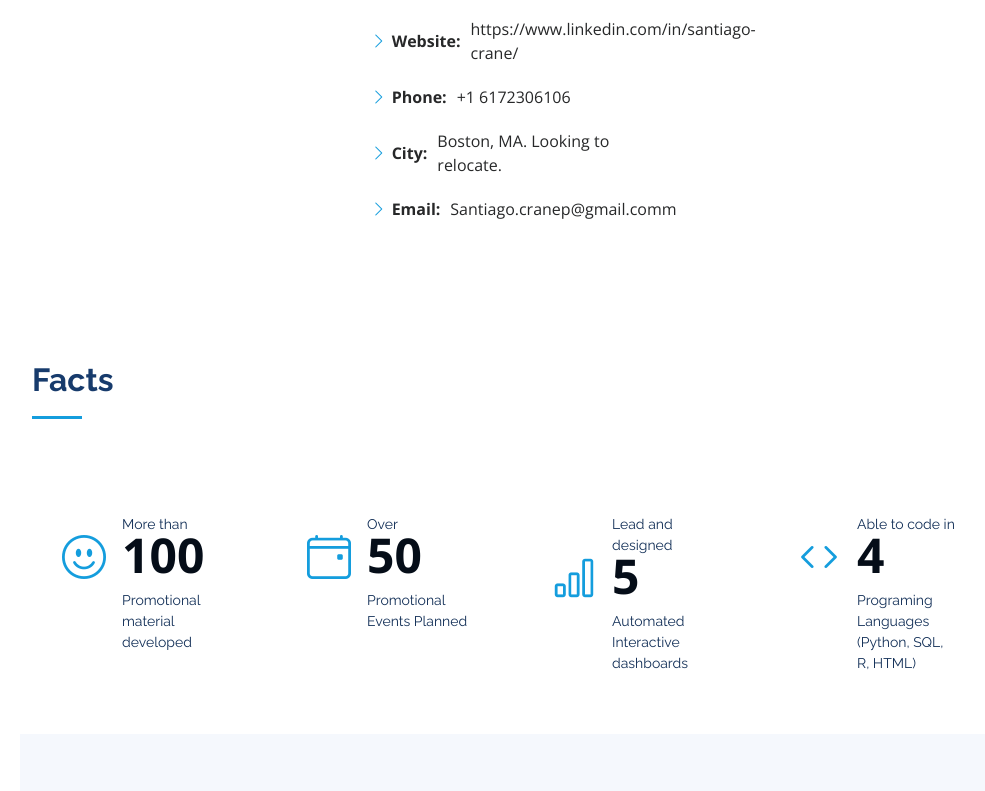
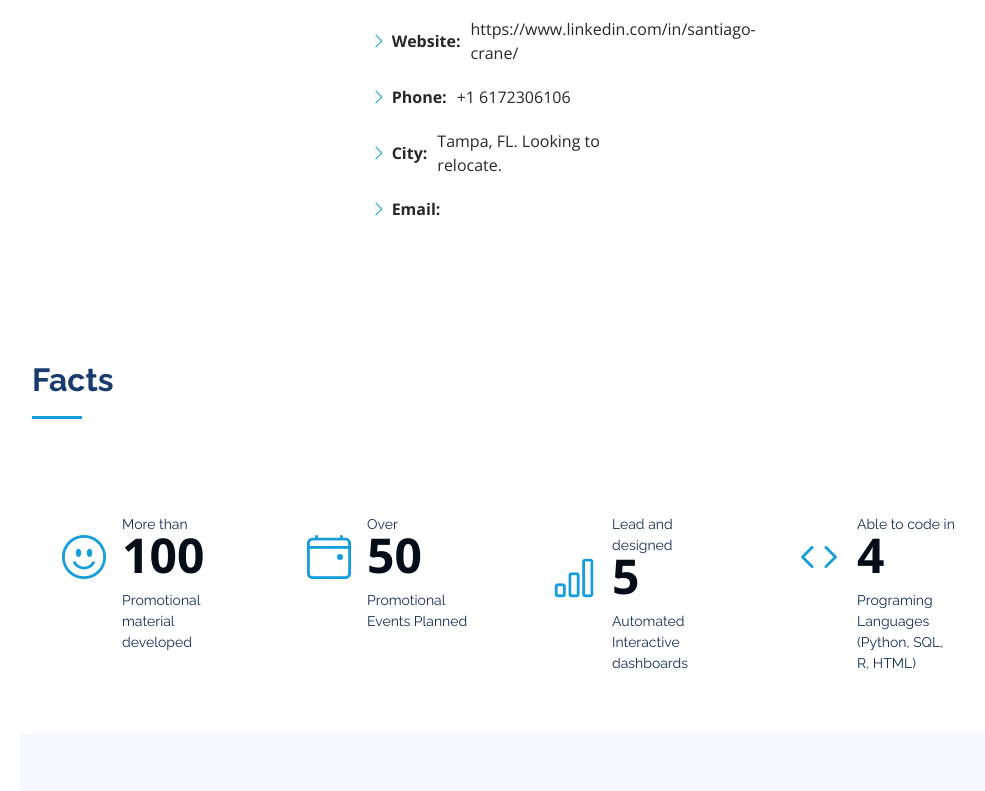
Before and after one commit to santiagocrane/santiago-crane, a plain HTML site: page index.html in a window 1280 px wide. Shown: the part 1422-2213 px from the top of the page, without its empty margins (280-1265 px from the left). Drawn offline with nearby package versions, Linux system fonts and the light colour scheme.

Commit message:
Update index.html

```diff
--- a/index.html
+++ b/index.html
@@ -106,8 +106,8 @@
                       <li><i class="bi bi-chevron-right"></i> <strong>Degree #2:</strong> <span>Master's in Business Analytics</span></li>
                       <li><i class="bi bi-chevron-right"></i> <strong>Website:</strong> <span>https://www.linkedin.com/in/santiago-crane/</span></li>
                       <li><i class="bi bi-chevron-right"></i> <strong>Phone:</strong> <span>+1 6172306106</span></li>
-                      <li><i class="bi bi-chevron-right"></i> <strong>City:</strong> <span> Boston, MA. Looking to relocate.</span></li>
-                      <li><i class="bi bi-chevron-right"></i> <strong>Email:</strong> <span>Santiago.cranep@gmail.comm</span></li>
+                      <li><i class="bi bi-chevron-right"></i> <strong>City:</strong> <span> Tampa, FL. Looking to relocate.</span></li>
+                      <li><i class="bi bi-chevron-right"></i> <strong>Email:</strong> <span></span></li>
                     </ul>
                   </div>
 
@@ -710,7 +710,7 @@
               <div class="email">
                 <i class="bi bi-envelope"></i>
                 <h4>Email:</h4>
-                <p>Santiago.cranep@gmail.com</p>
+                <p></p>
               </div>
 
               <div class="phone">
```
